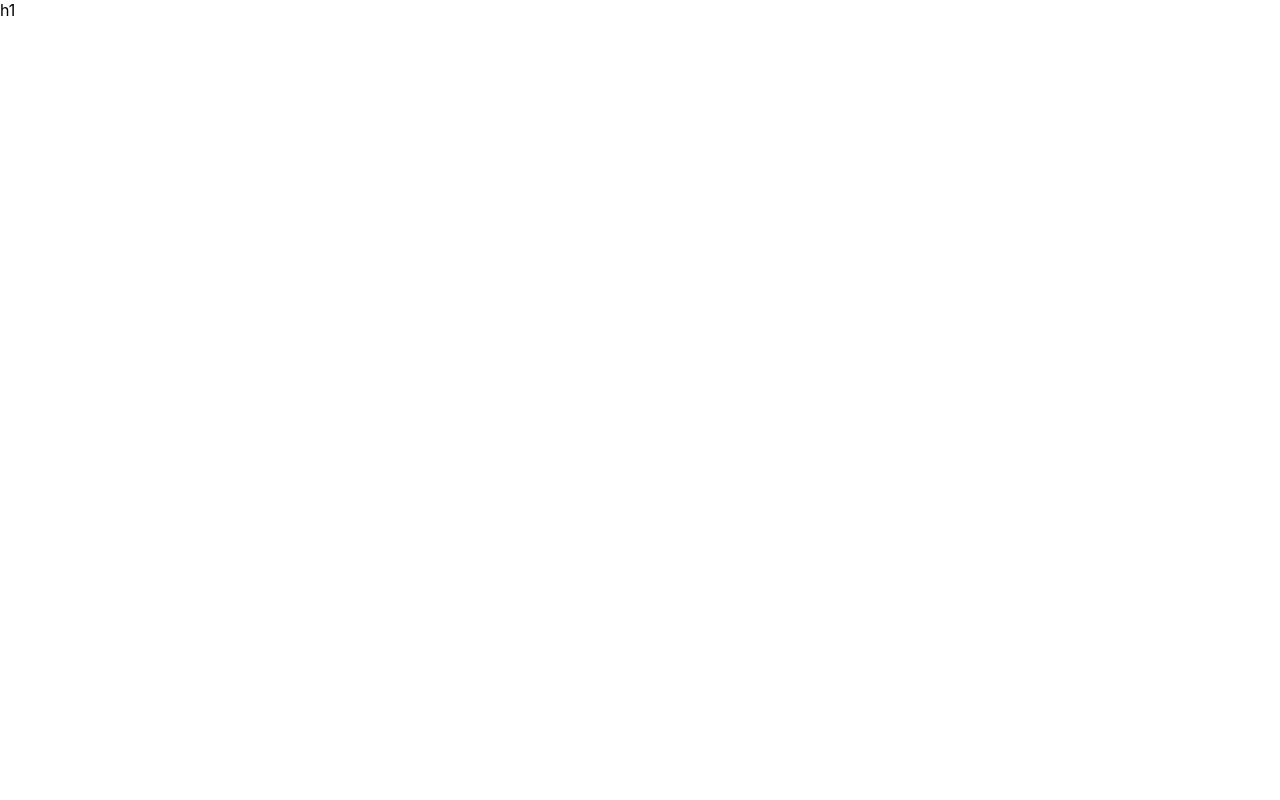
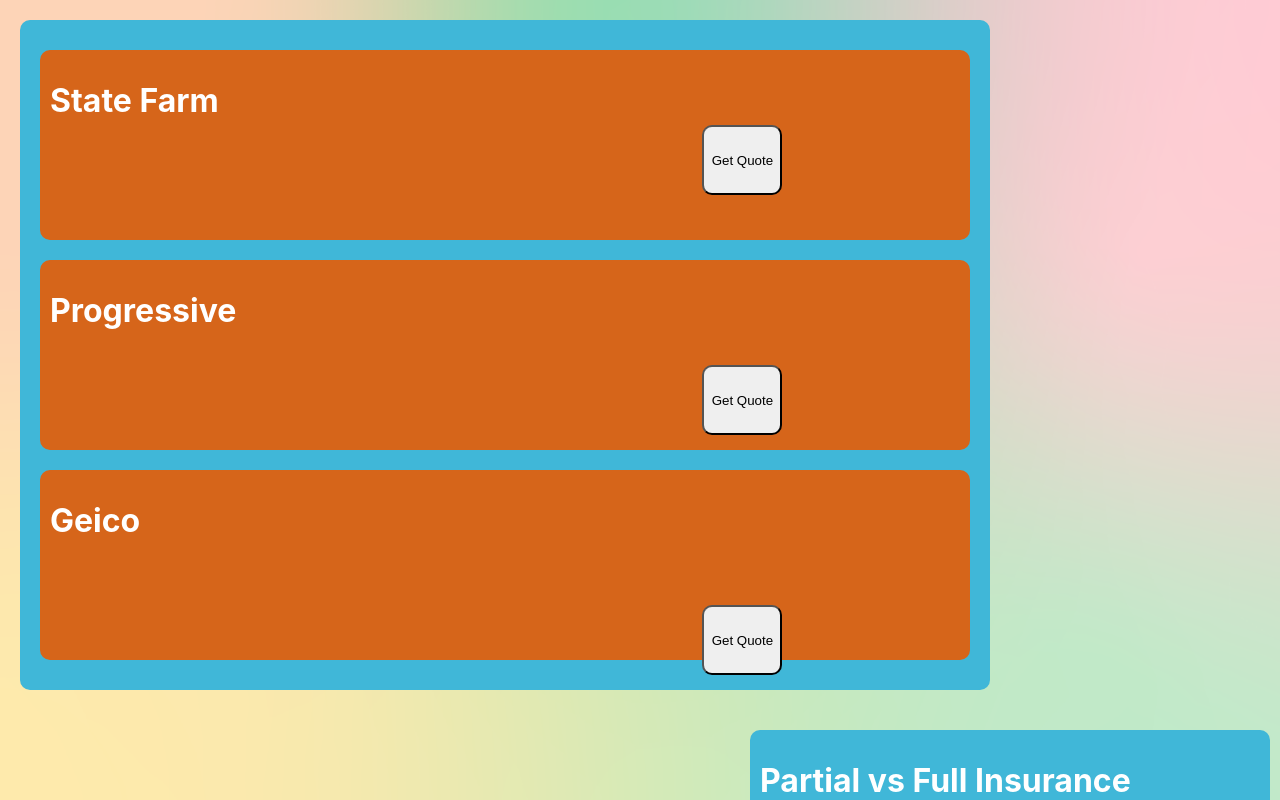
Before and after one commit to jared-baker99/frontend, a React (Create React App) app: page /Learn in a window 1280 px wide. Built offline with nearby package versions, Linux system fonts and the light colour scheme.

Commit message:
learn page

```diff
--- a/src/App.css
+++ b/src/App.css
@@ -110,3 +110,16 @@
 
 
 }
+
+.learnbutton:hover{
+  background-color: #0f864e;
+  cursor: pointer;
+}
+
+.learnpage {
+  background: url(./backgroundRegister.png);
+  height: 100vh;
+  background-repeat: no-repeat;
+  background-size: cover;
+  overflow: hidden;
+}
--- a/src/Styles/Styles.css
+++ b/src/Styles/Styles.css
@@ -47,3 +47,84 @@
     text-align: vertical;
 
 }
+
+.Box2 {
+    padding: 10px;
+    background-color: #40b7d8;
+    border-radius: 10px;
+    margin: 20px;
+    margin-right: 0px;
+    color: white;
+    height: 650px;
+    width: 950px;
+    float: left;
+}
+
+.Box3 {
+    padding: 10px;
+    background-color: #40b7d8;
+    border-radius: 10px;
+    margin-top: 20px;
+    margin-left: 10px;
+    margin-right: 10px;
+    color: white;
+    height: 650px;
+    width: 500px;
+    float: right;
+}
+
+.Box4 {
+    padding: 10px;
+    background-color: #d6651a;
+    border-radius: 10px;
+    margin-top: 20px;
+    margin-left: 10px;
+    margin-right: 10px;
+    color: white;
+    height: 170px;
+    width: 910px;
+    flex-direction: column;
+}
+
+.headingtext {
+    margin-top: 5px;
+}
+
+/*
+qb means quote button
+*/
+.qb1{
+    margin: 0;
+    position: absolute;
+    top: 20%;
+    left: 58%;
+    height: 70px;
+    width: 80px;
+    border-radius: 10px;
+    -ms-transform: translate(-50%, -50%);
+    transform: translate(-50%, -50%);
+}
+
+.qb2 {
+    margin: 0;
+    position: absolute;
+    top: 50%;
+    left: 58%;
+    height: 70px;
+    width: 80px;
+    border-radius: 10px;
+    -ms-transform: translate(-50%, -50%);
+    transform: translate(-50%, -50%);
+}
+
+.qb3 {
+    margin: 0;
+    position: absolute;
+    top: 80%;
+    left: 58%;
+    height: 70px;
+    width: 80px;
+    border-radius: 10px;
+    -ms-transform: translate(-50%, -50%);
+    transform: translate(-50%, -50%);
+}
--- a/src/pages/Learn.js
+++ b/src/pages/Learn.js
@@ -1,13 +1,50 @@
+import { getActiveElement } from "@testing-library/user-event/dist/utils";
 import React from "react";
+import { useHref } from "react-router-dom";
+
 
 const Learn = () =>
 {
+    const Statefarm = async (event) => {
+        event.preventDefault();
+        window.open("https://www.statefarm.com/","_blank");
+    }
+    const Progressive = async (event) => {
+        event.preventDefault();
+        window.open("https://www.progressive.com/","_blank");
+    }
+    const Geico = async (event) => {
+        event.preventDefault();
+        window.open("https://www.geico.com/","_blank");
+    }
 
+    return(
+        <div className="learnpage">
+            <div className='Box2'>
 
-return(
-    <div>
-        h1
-    </div>
-);
+                <div className="Box4">
+                    <h1>State Farm</h1>
+                    <button className="qb1" onClick={Statefarm}>Get Quote</button>
+                </div>
+
+                <div className="Box4">
+                    <h1>Progressive</h1>
+                    <button className="qb2" onClick={Progressive}>Get Quote</button>
+                </div>
+
+                <div className="Box4">
+                    <div className="headingtext">
+                        <h1>Geico</h1>
+                        <button className="qb3" onClick={Geico}>Get Quote</button>
+                    </div>
+                </div>
+            </div>
+            <div className='Box3'>
+                <div>
+                    <h1 >Partial vs Full Insurance</h1>
+                </div>
+            </div>
+        </div>
+    );
 };
 export default Learn
```
